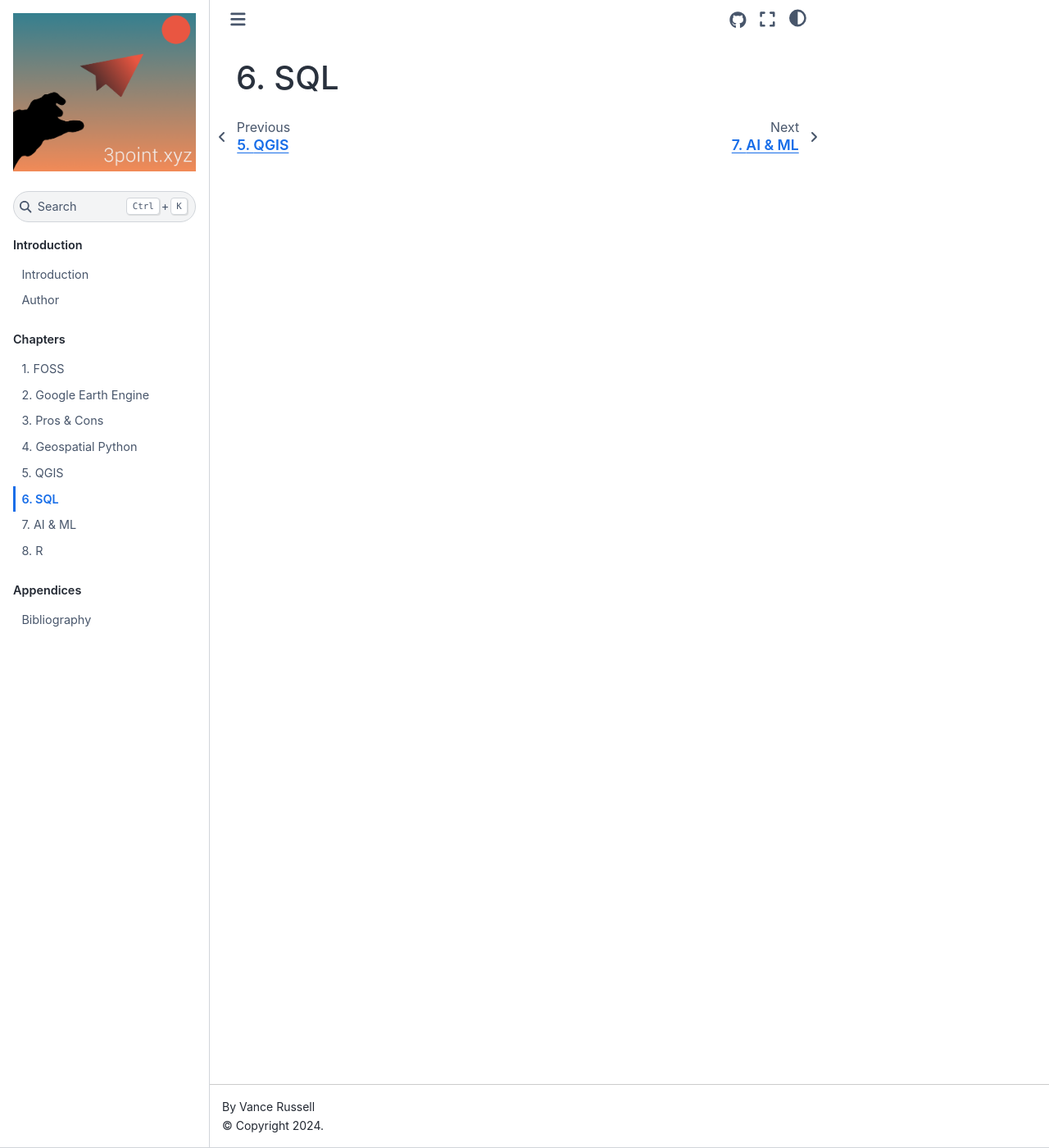
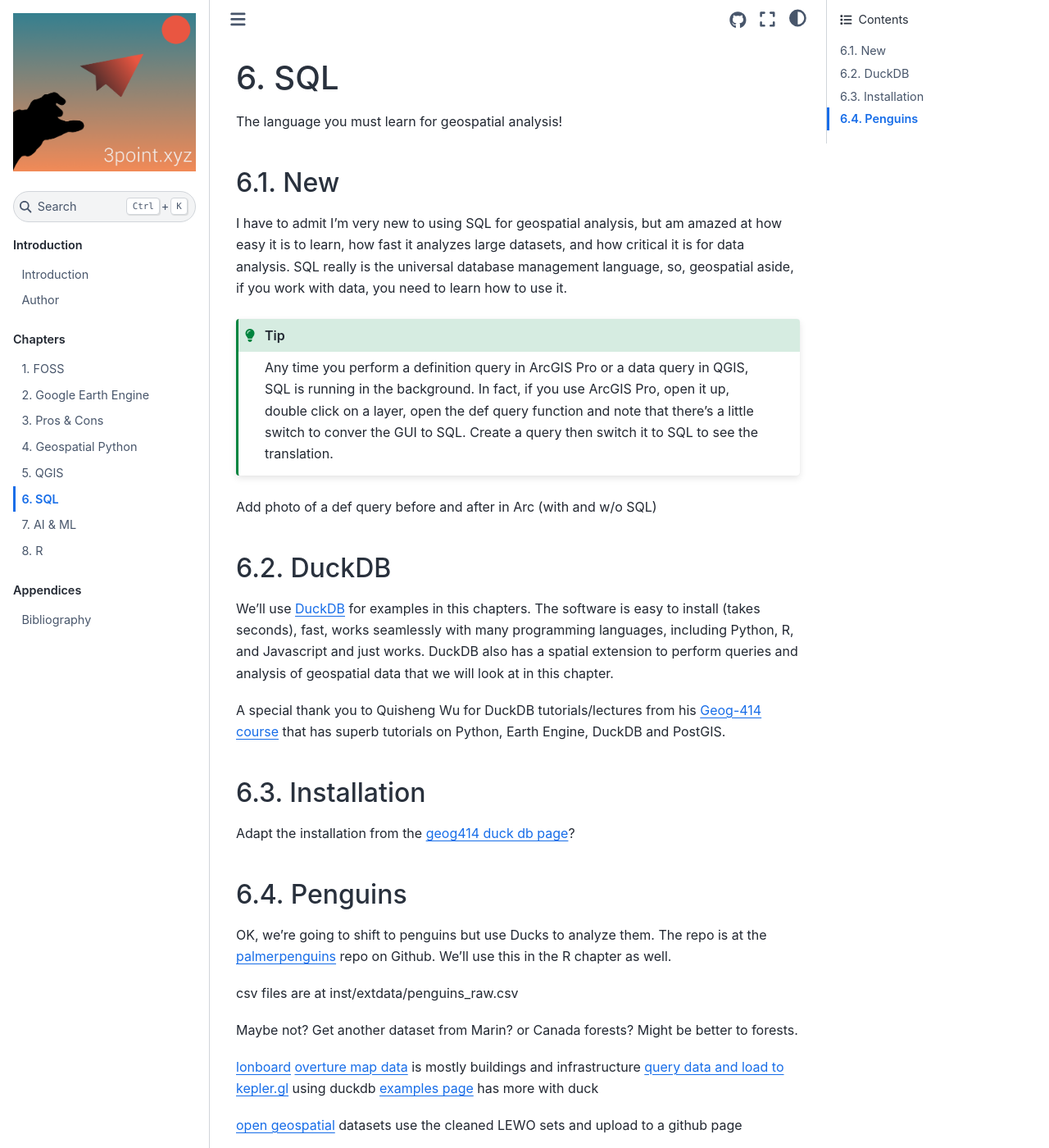
Before and after one commit to VRConservation/geosp, a Jupyter Book: the page built from chapters/06_sql.md, in a window 1280 px wide and 1400 px high. Shown: the whole window at 82% size. Built offline with Jupyter Book 1.0.4 settings and Sphinx 7.4.7 and the Sphinx Book theme 1.1.4, drawn with Linux system fonts in a browser that asks for light colours; pages that are not in the unit, such as notebooks, are missing from menus.

Commit message:
testing the new build

````diff
--- a/chapters/06_sql.md
+++ b/chapters/06_sql.md
@@ -1 +1,34 @@
 # SQL
+The language you must learn for geospatial analysis!
+
+## New
+I have to admit I'm very new to using SQL for geospatial analysis, but am amazed at how easy it is to learn, how fast it analyzes large datasets, and how critical it is for data analysis. SQL really is the universal database management language, so, geospatial aside, if you work with data, you need to learn how to use it.
+
+```{tip}
+Any time you perform a definition query in ArcGIS Pro or a data query in QGIS, SQL is running in the background. In fact, if you use ArcGIS Pro, open it up, double click on a layer, open the def query function and note that there's a little switch to conver the GUI to SQL. Create a query then switch it to SQL to see the translation.
+```
+Add photo of a def query before and after in Arc (with and w/o SQL)
+
+## DuckDB
+We'll use [DuckDB](https://duckdb.org/) for examples in this chapters. The software is easy to install (takes seconds), fast, works seamlessly with many programming languages, including Python, R, and Javascript and just works. DuckDB also has a spatial extension to perform queries and analysis of geospatial data that we will look at in this chapter.
+
+A special thank you to Quisheng Wu for DuckDB tutorials/lectures from his [Geog-414 course](https://geog-414.gishub.org/) that has superb tutorials on Python, Earth Engine, DuckDB and PostGIS.
+
+## Installation
+Adapt the installation from the [geog414 duck db page](https://geog-414.gishub.org/book/duckdb/01_duckdb_intro.html#installation)?
+
+## Penguins
+OK, we're going to shift to penguins but use Ducks to analyze them. The repo is at the [palmerpenguins](https://github.com/allisonhorst/palmerpenguins/blob/main/README.md) repo on Github. We'll use this in the R chapter as well.
+
+csv files are at inst/extdata/penguins_raw.csv
+
+Maybe not? Get another dataset from Marin? or Canada forests? Might be better to forests.
+
+[lonboard](https://github.com/developmentseed/lonboard)
+[overture map data](https://docs.overturemaps.org/) is mostly buildings and infrastructure
+    [query data and load to kepler.gl](https://docs.overturemaps.org/examples/kepler-gl/) using duckdb
+    [examples page](https://docs.overturemaps.org/examples/#13/47.6/-122.33/0/45) has more with duck
+
+
+[open geospatial](https://github.com/opengeos/geospatial-data-catalogs) datasets
+use the cleaned LEWO sets and upload to a github page
--- /dev/null
+++ b/jupytext.toml
@@ -0,0 +1,2 @@
+# Pair ipynb notebooks to .md text notebooks
+formats = "ipynb,md"
````
Also changed, not shown: chapters/09_future.md (+11 -1 lines), chapters/intro.md (+10 -13 lines), 3 other files.
